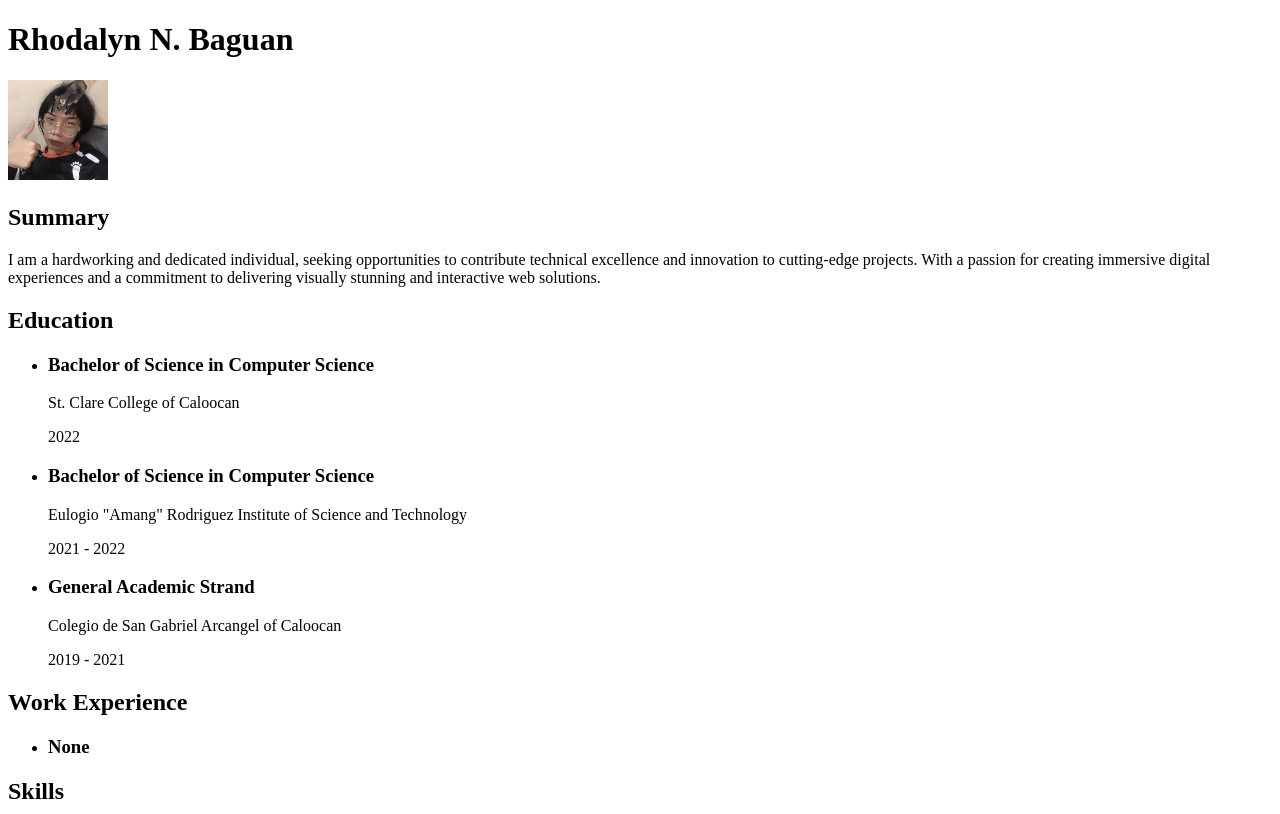
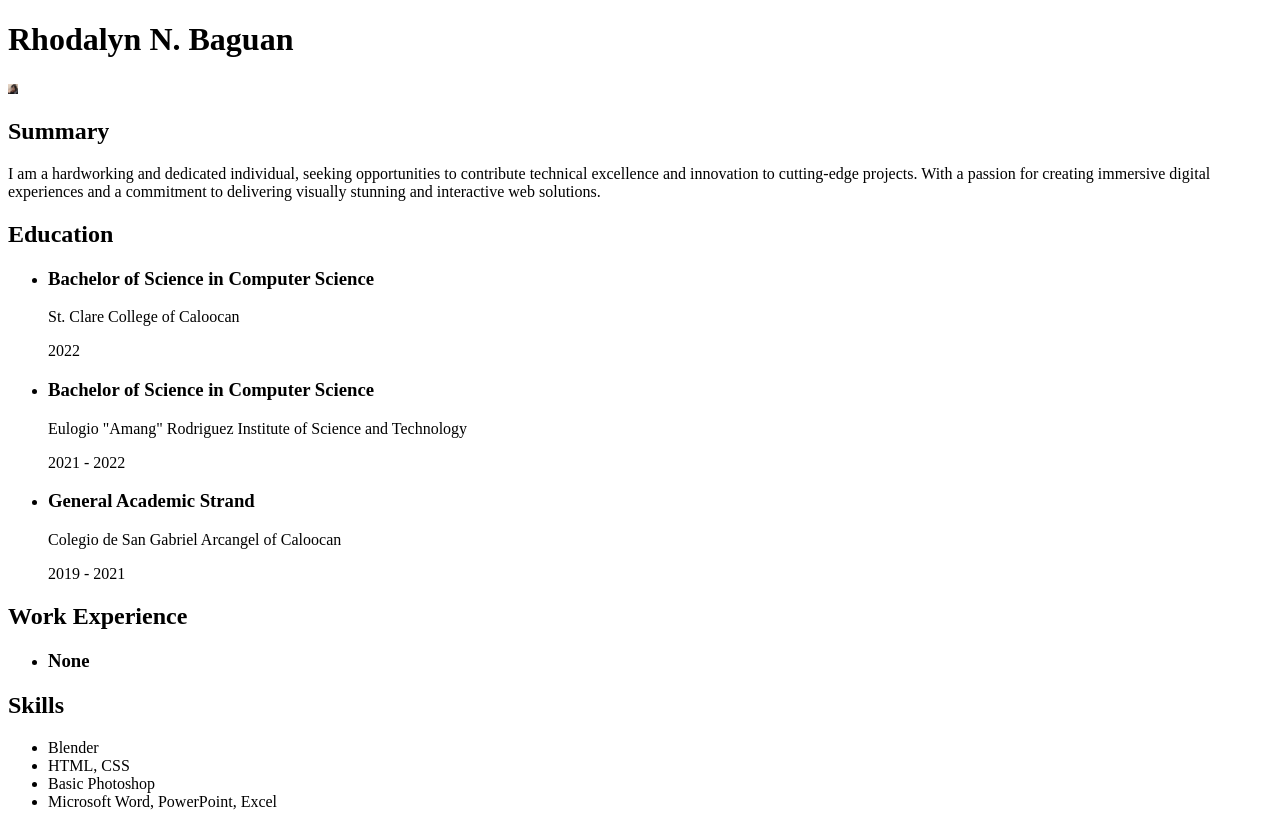
Before and after one commit to bowiepwoop/my-portfolio, a plain HTML site: page index.html in a window 1280 px wide. Shown: the top 814 px of the page. Drawn offline with Linux system fonts and the light colour scheme.

Commit message:
index.html

```diff
--- a/index.html
+++ b/index.html
@@ -8,7 +8,7 @@
   <body>
     <header>
       <h1>Rhodalyn N. Baguan</h1>
-      <img src="moi.png" alt="My Profile Photo" width="100" />
+      <img src="moi.png" alt="My Profile Photo" width="10 height="10" />
     </header>
 
     <section>
```
